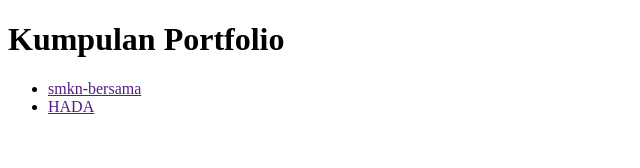
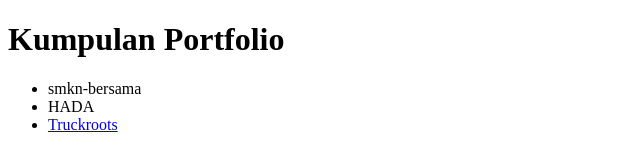
Before and after one commit to Muhammad-Yuda-Yudistira/Muhammad-Yuda-Yudistira.github.io, a plain HTML site: page index.html in a window 1280 px wide. Shown: the whole page, without its empty margins (0-640 px from the left). Drawn offline with Linux system fonts and the light colour scheme.

Commit message:
Update index.html
menambahkan link ke truckroots

```diff
--- a/index.html
+++ b/index.html
@@ -10,10 +10,13 @@
     <h1>Kumpulan Portfolio</h1>
     <ul>
         <li>
-            <a href="">smkn-bersama</a>
+            <a>smkn-bersama</a>
         </li>
         <li>
-            <a href="">HADA</a>
+            <a>HADA</a>
+        </li>
+        <li>
+            <a href="https://muhammad-yuda-yudistira.github.io/truckroots/">Truckroots</a>
         </li>
     </ul>
 </body>
```
